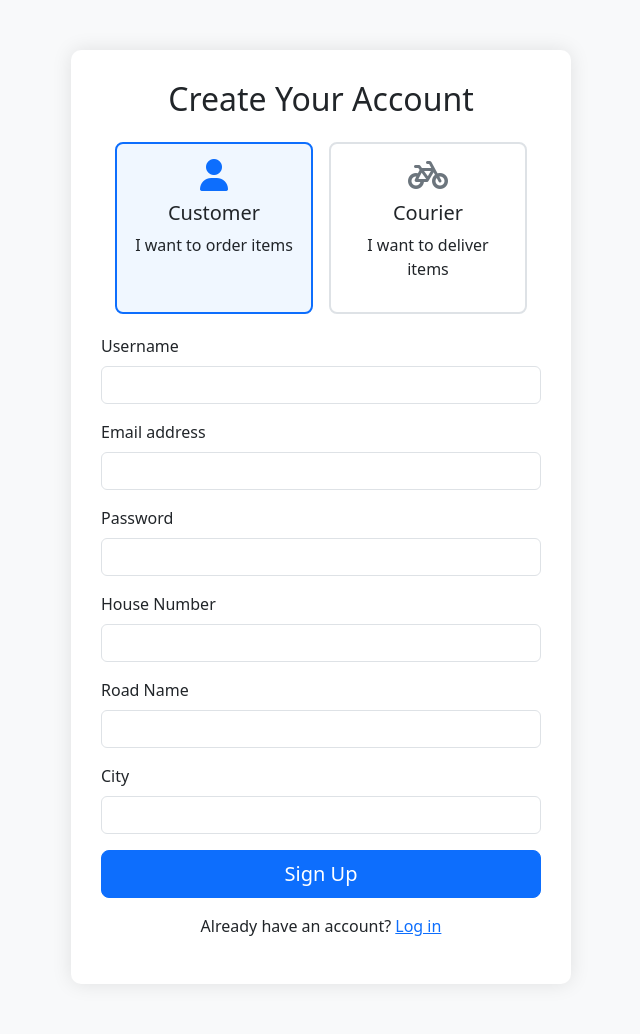
After one commit to SajimRZ/Courier370, a Flask app: page /signup in a window 1280 px wide. The commit adds this page. Shown: the whole page, without its empty margins (319-959 px from the left). Run offline with Flask 3, Linux system fonts and the light colour scheme; some libraries are stand-ins or nearby versions.

Commit message:
sign up page - needs work still

```diff
--- a/main.py
+++ b/main.py
@@ -33,7 +33,7 @@ def login():
             session['user_id'] = admin['AdminID']
             session['is_admin'] = True
             session['name'] = admin['name']
-            cursor.close()
+
             return redirect(url_for('admin_dashboard')) # go to admin dashboard page
 
         #check if the email is user email
@@ -47,14 +47,79 @@ def login():
 
             cursor.execute('SELECT * FROM user u,courier c WHERE u.UID = c.UID AND u.email = %s AND u.password = %s', (email, password))
             courier_check = cursor.fetchone()
+
             if courier_check == None:
                 return redirect(url_for('customer_dashboard'))
 
-
+        cursor.close()
         flash('Invalid email or password', 'danger')
 
 
     return render_template('login.html')
+
+
+@app.route('/signup', methods=['GET', 'POST'])
+def signup():
+    if request.method == 'POST':
+        # Get form data
+        name = request.form['name']
+        email = request.form['email']
+        password = request.form['password']
+        phone = request.form['phone']
+        house = request.form['house']
+        road = request.form['road']
+        city = request.form['city']
+        license = request.form['license']
+        vtype = request.form['type']
+        role = request.form['role']  # 'customer' or 'courier'
+
+        # Validate inputs
+        if not all([name, email, password, role]):
+            flash('Please fill all fields', 'error')
+            return redirect(url_for('signup'))
+
+        cursor = mysql.connection.cursor(MySQLdb.cursors.DictCursor)
+
+        try:
+            # Check if email already exists
+            cursor.execute('SELECT email FROM user WHERE email = %s', (email,))
+            if cursor.fetchone():
+                flash('Email already registered', 'error')
+                return redirect(url_for('signup'))
+
+            # Insert into user table (common fields)
+            cursor.execute('SELECT max(UID) as count FROM user')
+            next_id = int(cursor.fetchone()['count']) + 1
+            cursor.execute('''
+                INSERT INTO user (UID, email, name, password, phone)
+                VALUES (%s, %s, %s, %s)
+            ''', (next_id, email, name, password, phone))
+
+            # Insert into role-specific table
+            if role == 'customer':
+                cursor.execute('''
+                    INSERT INTO customer (UID, houseNo, road, city)
+                    VALUES (%s, %s, %s, %s)
+                ''', (next_id, house, road, city))
+            elif role == 'courier':
+                cursor.execute('''
+                    INSERT INTO courier (UID, name, city, licenseNo, type)
+                    VALUES (%s, %s, %s)
+                ''', (next_id, name, city, license, vtype))
+
+            mysql.connection.commit()
+            flash('Registration successful! Please login', 'success')
+            return redirect(url_for('login'))
+
+        except Exception as e:
+            mysql.connection.rollback()
+            flash(f'Registration failed: {str(e)}', 'error')
+            return redirect(url_for('signup'))
+
+        finally:
+            cursor.close()
+
+    return render_template('signup.html')
 
 #Admin Dashboard
 @app.route('/admin_dashboard', methods = ['GET', 'POST'])
@@ -183,7 +248,7 @@ def create_wearhouse():
 ## Customer Dashboard
 @app.route('/customer_dashboard', methods = ['GET', 'POST'])
 def customer_dashboard():
-    if 'user_id' not in session or not session.get('is_admin'):
+    if 'user_id' not in session:
         return redirect(url_for('login'))
 
     #properties of the icons
@@ -203,8 +268,15 @@ def customer_dashboard():
 ## Click action in customer dashboard
 @app.route('/handle_click/<action>')
 def handle_click(action):
-    # Add your backend logic here
-    return f"Handled action: {action}"
+    #Profile
+    cursor = mysql.connection.cursor(MySQLdb.cursors.DictCursor)
+    if action == 'profile':
+        cursor.execute('SELECT * FROM user u, customer c where c.UID = u.UID and c.UID = %s', (session['user_id'],))
+        user_info = cursor.fetchone()
+    cursor.close
+    return render_template('profile.html', user=user_info)
+
+
 
 if __name__ == "__main__":
     app.run(debug=True)
--- a/templates/login.html
+++ b/templates/login.html
@@ -54,7 +54,7 @@
                 <button type="submit" class="btn btn-primary w-100">Login</button>
             </form>
             <div class="text-center mt-3">
-                Don't have an account? <a href="{{ url_for('login') }}">Sign up</a>
+                Don't have an account? <a href="{{ url_for('signup') }}">Sign up</a>
             </div>
         </div>
     </div>
--- /dev/null
+++ b/templates/signup.html
@@ -0,0 +1,163 @@
+<!DOCTYPE html>
+<html lang="en">
+<head>
+    <meta charset="UTF-8">
+    <meta name="viewport" content="width=device-width, initial-scale=1.0">
+    <title>Sign Up</title>
+    <link href="https://cdn.jsdelivr.net/npm/bootstrap@5.3.0/dist/css/bootstrap.min.css" rel="stylesheet">
+    <link rel="stylesheet" href="https://cdnjs.cloudflare.com/ajax/libs/font-awesome/6.4.0/css/all.min.css">
+    <style>
+        body {
+            background-color: #f8f9fa;
+        }
+        .signup-container {
+            max-width: 500px;
+            margin: 50px auto;
+            padding: 30px;
+            background: white;
+            border-radius: 10px;
+            box-shadow: 0 0 20px rgba(0, 0, 0, 0.1);
+        }
+        .role-selector {
+            display: flex;
+            justify-content: center;
+            margin: 20px 0;
+        }
+        .role-option {
+            width: 45%;
+            padding: 15px;
+            text-align: center;
+            border: 2px solid #dee2e6;
+            border-radius: 8px;
+            cursor: pointer;
+            transition: all 0.3s;
+        }
+        .role-option:hover {
+            border-color: #adb5bd;
+        }
+        .role-option.active {
+            border-color: #0d6efd;
+            background-color: #f0f7ff;
+        }
+        .role-option i {
+            font-size: 2rem;
+            margin-bottom: 10px;
+            color: #6c757d;
+        }
+        .role-option.active i {
+            color: #0d6efd;
+        }
+        .hidden {
+            display: none;
+        }
+    </style>
+</head>
+<body>
+    <div class="container">
+        <div class="signup-container">
+            <h2 class="text-center mb-4">Create Your Account</h2>
+
+            <form action="/signup" method="POST">
+                <!-- Hidden role input -->
+                <input type="hidden" name="role" id="selectedRole" value="customer">
+
+                <!-- Role Selector -->
+                <div class="role-selector">
+                    <div class="role-option active" onclick="selectRole('customer')">
+                        <i class="fas fa-user"></i>
+                        <h5>Customer</h5>
+                        <p>I want to order items</p>
+                    </div>
+                    <div class="role-option ms-3" onclick="selectRole('courier')">
+                        <i class="fas fa-bicycle"></i>
+                        <h5>Courier</h5>
+                        <p>I want to deliver items</p>
+                    </div>
+                </div>
+
+                <!-- Common Fields -->
+                <div class="mb-3">
+                    <label for="name" class="form-label">Username</label>
+                    <input type="text" class="form-control" id="name" name="name" required>
+                </div>
+
+                <div class="mb-3">
+                    <label for="email" class="form-label">Email address</label>
+                    <input type="email" class="form-control" id="email" name="email" required>
+                </div>
+
+                <div class="mb-3">
+                    <label for="password" class="form-label">Password</label>
+                    <input type="password" class="form-control" id="password" name="password" required>
+                </div>
+
+                <!-- Customer Specific Fields (shown by default) -->
+                <div id="customerFields">
+                    <div class="mb-3">
+                        <label for="house" class="form-label">House Number</label>
+                        <input class="form-control" id="house" name="house" required>
+                    </div>
+                    <div class="mb-3">
+                        <label for="road" class="form-label">Road Name</label>
+                        <input class="form-control" id="road" name="road" required>
+                    </div>
+                    <div class="mb-3">
+                        <label for="city" class="form-label">City</label>
+                        <input class="form-control" id="city" name="city" required>
+                    </div>
+                </div>
+
+                <!-- Courier Specific Fields (hidden by default) -->
+                <div id="courierFields" class="hidden">
+                    <div class="mb-3">
+                        <label for="vehicle" class="form-label">Vehicle Type</label>
+                        <select class="form-select" id="vtype" name="vehicle">
+                            <option value="bicycle">Truck</option>
+                            <option value="motorcycle">Motorcycle</option>
+                        </select>
+                    </div>
+                    <div class="mb-3">
+                        <label for="license" class="form-label">License Number</label>
+                        <input type="text" class="form-control" id="license" name="license" required>
+                    </div>
+                    <div class="mb-3">
+                        <label for="license" class="form-label">City</label>
+                        <input type="text" class="form-control" id="city" name="city" required>
+                    </div>
+                </div>
+
+                <div class="d-grid gap-2">
+                    <button type="submit" class="btn btn-primary btn-lg">Sign Up</button>
+                </div>
+
+                <div class="text-center mt-3">
+                    <p>Already have an account? <a href="/login">Log in</a></p>
+                </div>
+            </form>
+        </div>
+    </div>
+
+    <script src="https://cdn.jsdelivr.net/npm/bootstrap@5.3.0/dist/js/bootstrap.bundle.min.js"></script>
+    <script>
+        function selectRole(role) {
+            // Update hidden input
+            document.getElementById('selectedRole').value = role;
+
+            // Update UI
+            document.querySelectorAll('.role-option').forEach(opt => {
+                opt.classList.remove('active');
+            });
+            event.currentTarget.classList.add('active');
+
+            // Show/hide role-specific fields
+            if (role === 'customer') {
+                document.getElementById('customerFields').classList.remove('hidden');
+                document.getElementById('courierFields').classList.add('hidden');
+            } else {
+                document.getElementById('customerFields').classList.add('hidden');
+                document.getElementById('courierFields').classList.remove('hidden');
+            }
+        }
+    </script>
+</body>
+</html>
```
Also changed, not shown: templates/profile.html (added, +59 -0 lines).
